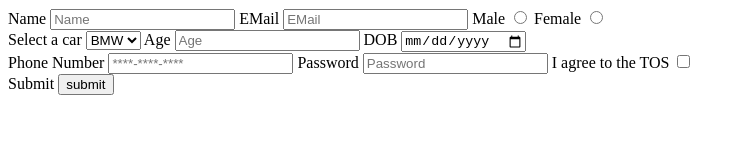
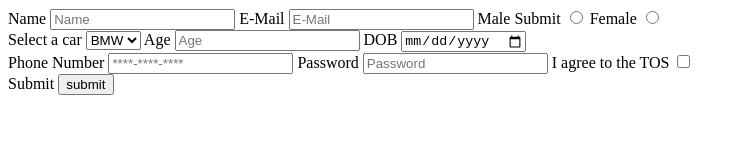
Before and after one commit to acciojob/signup-form-car-Lochan-sharma232, a website: page main.html in a window 1280 px wide. Shown: the whole page, without its empty margins (0-745 px from the left). Drawn offline with Linux system fonts and the light colour scheme.

Commit message:
created a submission

```diff
--- a/main.html
+++ b/main.html
@@ -10,9 +10,10 @@
 	<form method="post">
 		<label for="Name">Name</label>
 		<input placeholder="Name"type="text"id="name"required>
-		<label for="email">EMail</label>
-		<input placeholder="EMail"type="EMail"id="email"required>
+		<label for="email">E-Mail</label>
+		<input placeholder="E-Mail"type="EMail"id="email"required>
 		<label for="gender_m">Male</label>
+		<label for="my_name">Submit</label>
 		<input type="Radio"id="gender_m"name="Gender"required>
 		<label for="gender_f">Female</label>
 		<input type="Radio"id="gender_f"name="Gender"required><br>
```
